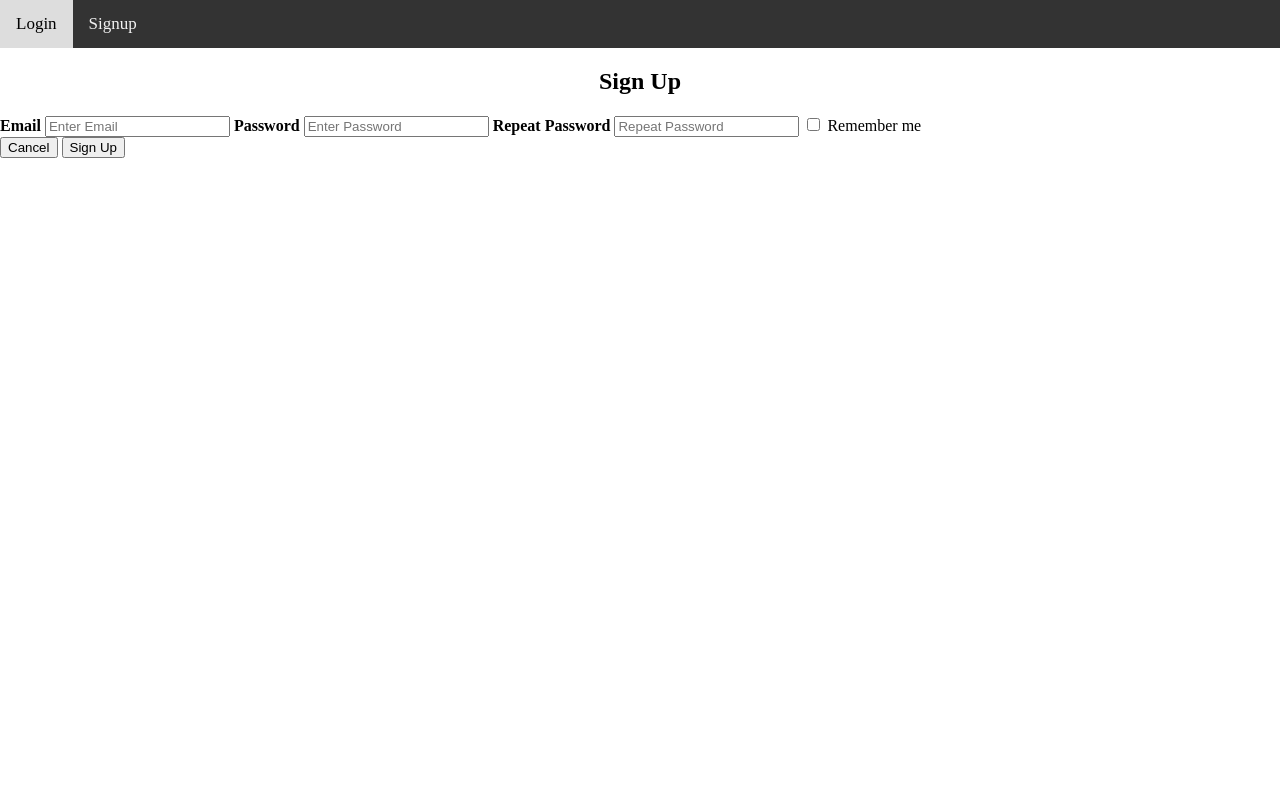
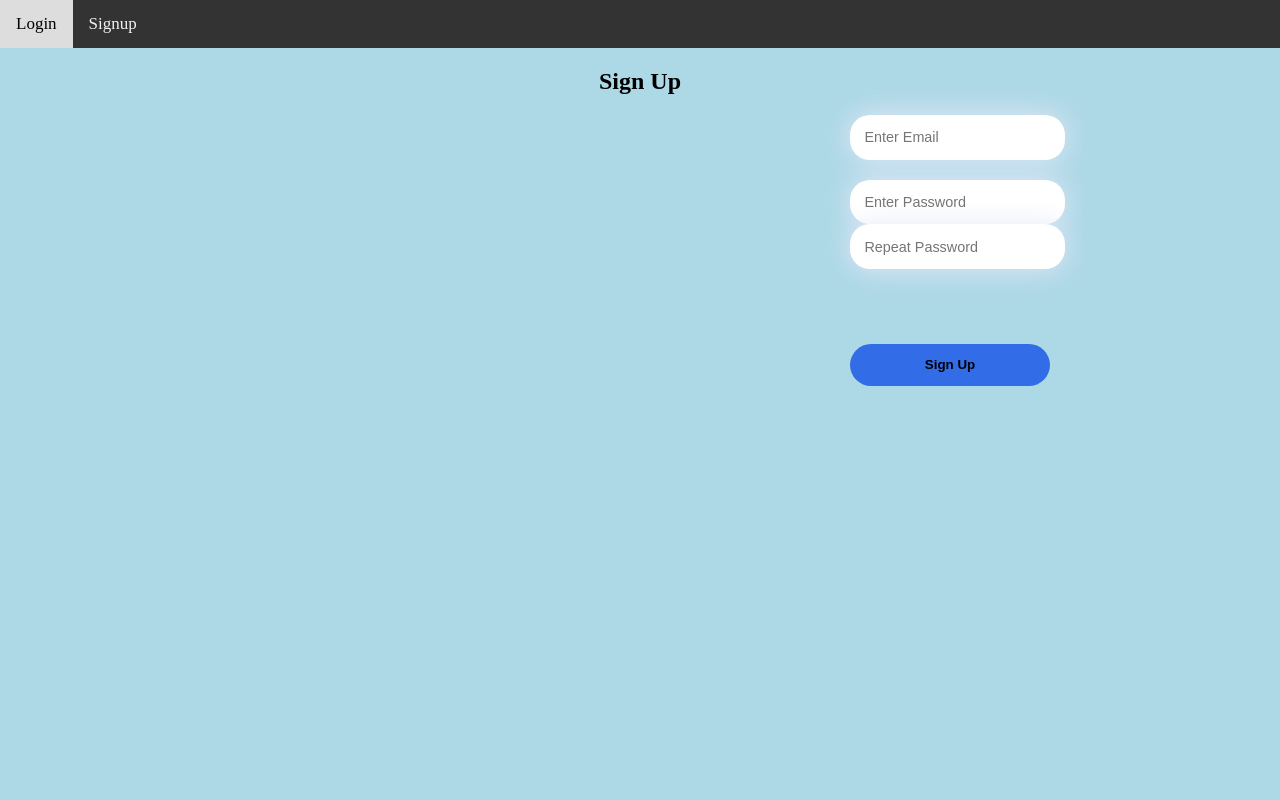
Before and after one commit to mitchellthomson/Security-CODE, a Flask app: page /signup in a window 1280 px wide. Run offline with Flask 2, Linux system fonts and the light colour scheme.

Commit message:
css added

```diff
--- a/noteTaker/static/css/notes.css
+++ b/noteTaker/static/css/notes.css
@@ -3,13 +3,13 @@ body {
     height: 100%;
     margin: 0;
 }
-/* Add a black background color to the top navigation */
+
 .topnav {
     background-color: #333;
     overflow: hidden;
 }
 
-  /* Style the links inside the navigation bar */
+
 .topnav a {
     float: left;
     color: #f2f2f2;
@@ -19,13 +19,12 @@ body {
     font-size: 17px;
 }
 
-  /* Change the color of links on hover */
+
 .topnav a:hover {
     background-color: #ddd;
     color: black;
 }
 
-  /* Add a color to the active/current link */
 .topnav a.active {
     background-color: #04AA6D;
     color: white;
@@ -120,3 +119,80 @@ body {
     margin-top: 2em;
     resize: none;
 }
+
+body {
+    background-color: lightblue;
+}
+
+h1 {
+    color: black;
+    text-align: center;
+}
+
+textarea {
+    width: 50%;
+    height: 100px;
+    padding: 12px 20px;
+    box-sizing: border-box;
+    border: 2px solid #ccc;
+    border-radius: 4px;
+    background-color: #f8f8f8;
+    margin-top: 100px;
+    margin-left: 670px;
+    resize: none;
+}
+
+input[type='password']{
+		background: hsl(0deg 0% 100%);
+		box-shadow: 0 0 2em hsl(231deg 62% 94%);
+		padding: 1em;
+		display: flex;
+		flex-direction: column;
+		gap: 0.5em;
+		border-radius: 20px;
+		color: hsl(0deg 0% 30%);
+		outline: none;
+		border: none;
+		color: hsl(0deg 0% 0%);
+		font-size: 0.9em;
+        margin-left: 850px;
+
+}
+input[type='email']{
+        background: hsl(0deg 0% 100%);
+		box-shadow: 0 0 2em hsl(231deg 62% 94%);
+		padding: 1em;
+		display: flex;
+		flex-direction: column;
+		gap: 0.5em;
+		border-radius: 20px;
+		color: hsl(0deg 0% 30%);
+		outline: none;
+		border: none;
+		color: hsl(0deg 0% 0%);
+		font-size: 0.9em;
+        margin-left: 850px;
+        margin-bottom: 20px;
+}
+.signup {
+    padding: 1em;
+    width: 200px;
+    background: rgb(51, 108, 231);
+    color: black;
+    border: none;
+    border-radius: 30px;
+    font-weight: 600;
+    margin-top: 75px;
+    margin-left: 850px;
+}
+.btn{
+    padding: 1em;
+    width: 200px;
+    background: rgb(51, 108, 231);
+    color: black;
+    border: none;
+    border-radius: 30px;
+    font-weight: 600;
+    margin-top: 75px;
+    margin-left: 820px;
+}
--- a/noteTaker/templates/home.html
+++ b/noteTaker/templates/home.html
@@ -2,6 +2,7 @@
 
 {% block content %}
 <body>
-    <h1>Home</h1>
+    <h1>Welcome to the Home Page</h1>
+    <h1>There is not much here right now, try adding some notes or checking the weather above</h1>
 </body>
 {% endblock %}
--- a/noteTaker/templates/notes.html
+++ b/noteTaker/templates/notes.html
@@ -2,7 +2,9 @@
 
 {% block content %}
 <body>
+    <h1>Notes</h1>
     <div class="notes" id="app">
+
         <ul class="list">
             {% for note in user.notes %}
             <li class="list">
--- a/noteTaker/templates/signup.html
+++ b/noteTaker/templates/signup.html
@@ -5,21 +5,17 @@
     <form method="POST">
         <h2 align="center">Sign Up</h2>
         <div class="signup-form">
-            <label for="email"><b>Email</b></label>
+
             <input type="email" class="form" id ="email" name="email" placeholder="Enter Email">
 
-            <label for="psw"><b>Password</b></label>
+
             <input type="password"  class="form"  id ="psw" name="psw" placeholder="Enter Password" >
 
-            <label for="psw-repeat"><b>Repeat Password</b></label>
-            <input type="password"  class="form" id ="pswRepeat" name="pswRepeat" placeholder="Repeat Password" >
 
-            <label>
-                <input type="checkbox" name="remember"> Remember me
-            </label>
+            <input type="password"  class="form" id ="pswRepeat" name="pswRepeat" placeholder="Repeat Password">
+
 
             <div class="clearfix">
-                <button type="button" class="cancelbtn">Cancel</button>
                 <button type="submit" class="signup">Sign Up</button>
             </div>
         </div>
```
Also changed, not shown: noteTaker/templates/login.html (+1 -8 lines), noteTaker/database.db. Lines whose indentation alone changed are shown as unchanged.
